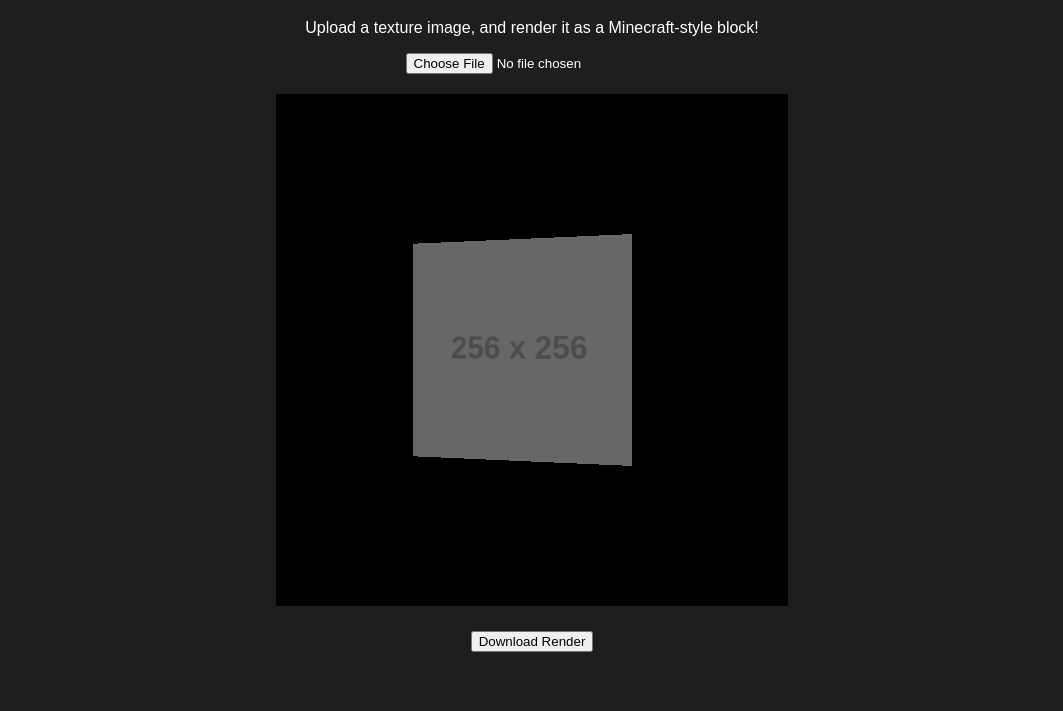
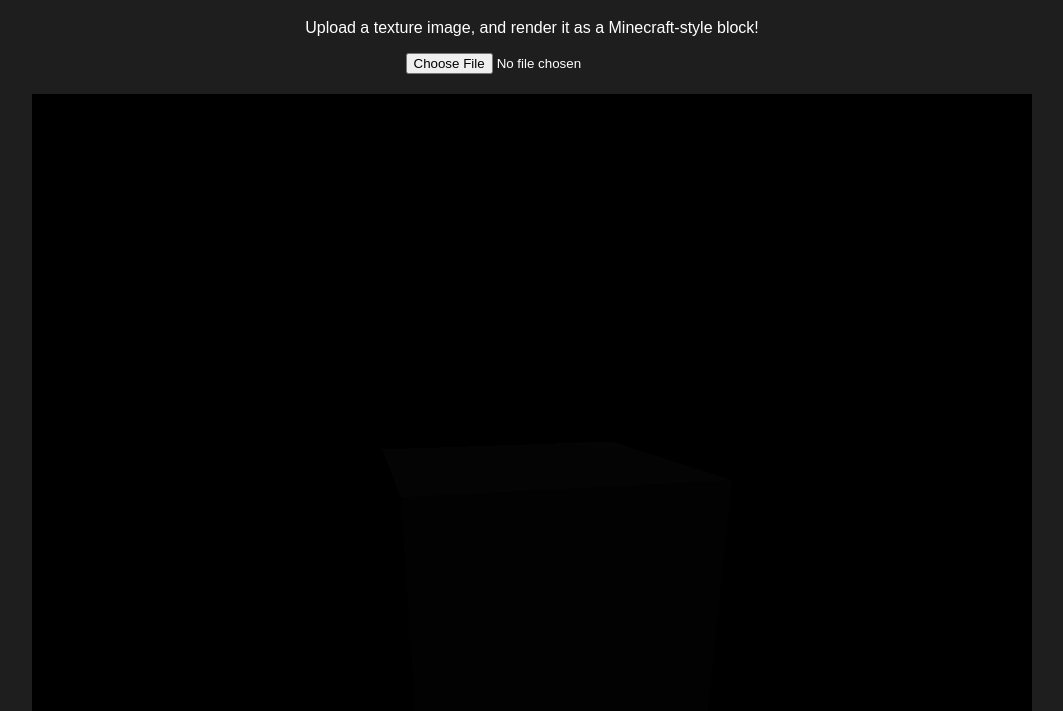
Before and after one commit to TestingAcount15/tesdat, a plain HTML site: page Minecraft_Block_Renderer.html in a window 1280 px wide. Shown: the part 89-800 px from the top of the page, without its empty margins (108-1171 px from the left). Drawn offline with nearby package versions, Linux system fonts and the light colour scheme.

Commit message:
Update Minecraft_Block_Renderer.html

```diff
--- a/Minecraft_Block_Renderer.html
+++ b/Minecraft_Block_Renderer.html
@@ -1,4 +1,3 @@
-
 <!DOCTYPE html>
 <html lang="en">
 <head>
@@ -16,7 +15,7 @@
         canvas {
             display: block;
             margin: 20px auto;
-            background-color: #333;
+            background-color: transparent;
         }
         .controls {
             margin-top: 20px;
@@ -30,7 +29,7 @@
     <h1>Minecraft Block Renderer</h1>
     <p>Upload a texture image, and render it as a Minecraft-style block!</p>
     <input type="file" id="textureInput" accept="image/*">
-    <canvas id="renderCanvas" width="512" height="512"></canvas>
+    <canvas id="renderCanvas" width="1000" height="1000"></canvas>
     <div class="controls">
         <button onclick="downloadRender()">Download Render</button>
     </div>
@@ -42,11 +41,11 @@
             scene = new THREE.Scene();
             camera = new THREE.PerspectiveCamera(75, 1, 0.1, 1000);
             renderer = new THREE.WebGLRenderer({ canvas: document.getElementById('renderCanvas'), preserveDrawingBuffer: true });
-            renderer.setSize(512, 512);
-            camera.position.z = 2;
+            renderer.setSize(1000, 1000);
+            camera.position.z = 3;
 
             const light = new THREE.DirectionalLight(0xffffff, 1);
-            light.position.set(1, 1, 1).normalize();
+            light.position.set(10, 10, 10).normalize();
             scene.add(light);
 
             const geometry = new THREE.BoxGeometry(1, 1, 1);
@@ -54,14 +53,14 @@
             const material = new THREE.MeshStandardMaterial({ map: defaultTexture });
 
             cube = new THREE.Mesh(geometry, material);
+            cube.scale.set(1.2, 1.2, 1.2);
+            cube.rotation.set(THREE.MathUtils.degToRad(20), THREE.MathUtils.degToRad(15), 0);
             scene.add(cube);
 
-            animate();
+            render();
         }
 
-        function animate() {
-            requestAnimationFrame(animate);
-            cube.rotation.y += 0.01; // Slowly rotate the cube for a dynamic preview
+        function render() {
             renderer.render(scene, camera);
         }
 
@@ -71,8 +70,10 @@
                 const reader = new FileReader();
                 reader.onload = (e) => {
                     const textureLoader = new THREE.TextureLoader();
-                    const texture = textureLoader.load(e.target.result);
-                    cube.material.map = texture;
+                    const texture = textureLoader.load(e.target.result, () => {
+                        cube.material.map = texture;
+                        render();
+                    });
                 };
                 reader.readAsDataURL(file);
             }
```
